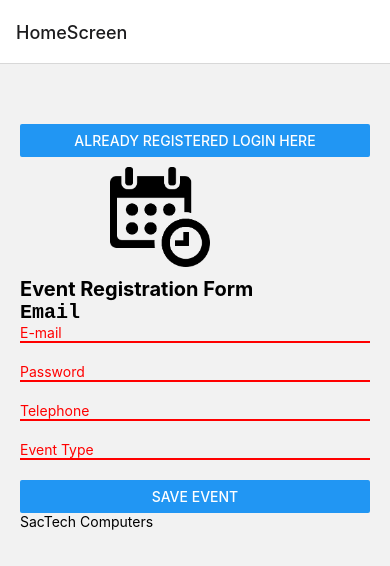
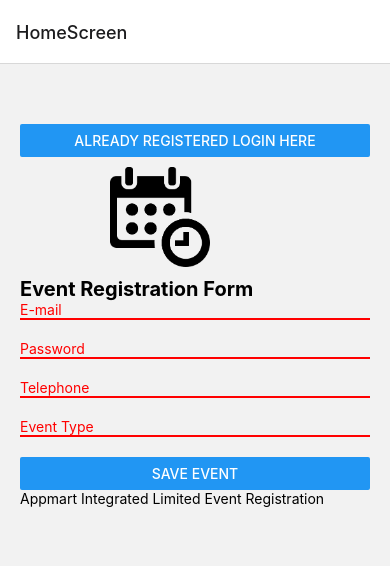
Before and after one commit to sheriffsaka/my-event-app, a React Native app: screen /HomeScreen in a window 390 px wide. Shown: the top 566 px of the page. Built offline with nearby package versions, Linux system fonts and the light colour scheme; what react-native would draw is missing.

Commit message:
Added a QR code dependency for expo

```diff
--- a/Screens/HomeScreen.js
+++ b/Screens/HomeScreen.js
@@ -1,7 +1,7 @@
 import React, { Component, useState, createRef } from 'react';
 import {ScrollView, View, Text, TextInput, StyleSheet, Button,
   Image, Keyboard, TouchableOpacity, KeyboardAvoidingView} from 'react-native';
-import { Formik, Field } from 'formik';
+import { Formik, Form, Field } from 'formik';
 import * as Yup from 'yup';
 import AppText from '../components/AppText';
 
@@ -43,7 +43,7 @@ export default class HomeScreen extends Component {
               source = {require('../assets/event1.png')}
         />
           <Text style={{fontSize: 20, fontWeight: 'bold'}}>Event Registration Form</Text>
-        <AppText>Email</AppText>
+
         <TextInput
             placeholder={"E-mail"}
             name = "email"
@@ -56,6 +56,7 @@ export default class HomeScreen extends Component {
             placeholder={"Password"}
             name = "password"
             placeholderTextColor={"#FF0000"}
+            secureTextEntry={true}
             style={styles.txtStyle}
         />
         <Text style={{color: 'red'}}>{errors.password}</Text>
@@ -77,8 +78,9 @@ export default class HomeScreen extends Component {
 
         <Button style={styles.registerButton}
         title={"Save Event"}  onPress ={handleSubmit}/>
+
         <View>
-        <Text>SacTech Computers</Text>
+        <Text>Appmart Integrated Limited Event Registration</Text>
         </View>
 
         </KeyboardAvoidingView>
--- a/Screens/LoginScreen.js
+++ b/Screens/LoginScreen.js
@@ -1,5 +1,6 @@
 import React, { Component } from 'react'
 import {ScrollView, View, AppText, Text, TextInput, StyleSheet, Button, Image, Keyboard, TouchableOpacity, KeyboardAvoidingView} from 'react-native';
+import QRCode from 'react-native-qrcode-svg';
 
 export default class LoginScreen extends Component {
   render() {
@@ -23,6 +24,7 @@ export default class LoginScreen extends Component {
         <TextInput
             placeholder={"Password"}
             placeholderTextColor={"#FF0000"}
+            secureTextEntry={true}
             style={styles.txtStyle}
         />
 
@@ -30,7 +32,11 @@ export default class LoginScreen extends Component {
         title={"Log In"}  onPress ={()=>
         alert("You have been successfully")}/>
 
-        <Image style={styles.image} source={require('../assets/qr-code.png')} />
+        {/* <Image style={styles.image} source={require('../assets/qr-code.png')} /> */}
+        <View style={{justifyContent: 'center', marginLeft: 90, marginTop:30, width: 150, height: 150}}>
+          <QRCode style={styles.image} value ='https://appmart.ng/' />
+        </View>
+
         <Text style={{textAlign: 'center'}}>Scan the QR image above to attend Event</Text>
       </View>
     )
--- a/package.json
+++ b/package.json
@@ -19,8 +19,10 @@
     "react-native-camera": "git+https://git@github.com/react-native-community/react-native-camera.git",
     "react-native-gesture-handler": "~2.5.0",
     "react-native-qrcode-scanner": "^1.5.5",
+    "react-native-qrcode-svg": "^6.1.2",
     "react-native-safe-area-context": "4.3.1",
     "react-native-screens": "~3.15.0",
+    "react-native-svg": "12.3.0",
     "yup": "^0.32.11"
   },
   "devDependencies": {
```
Also changed, not shown: 2 other files (tests, documents, lock files or other folders).
